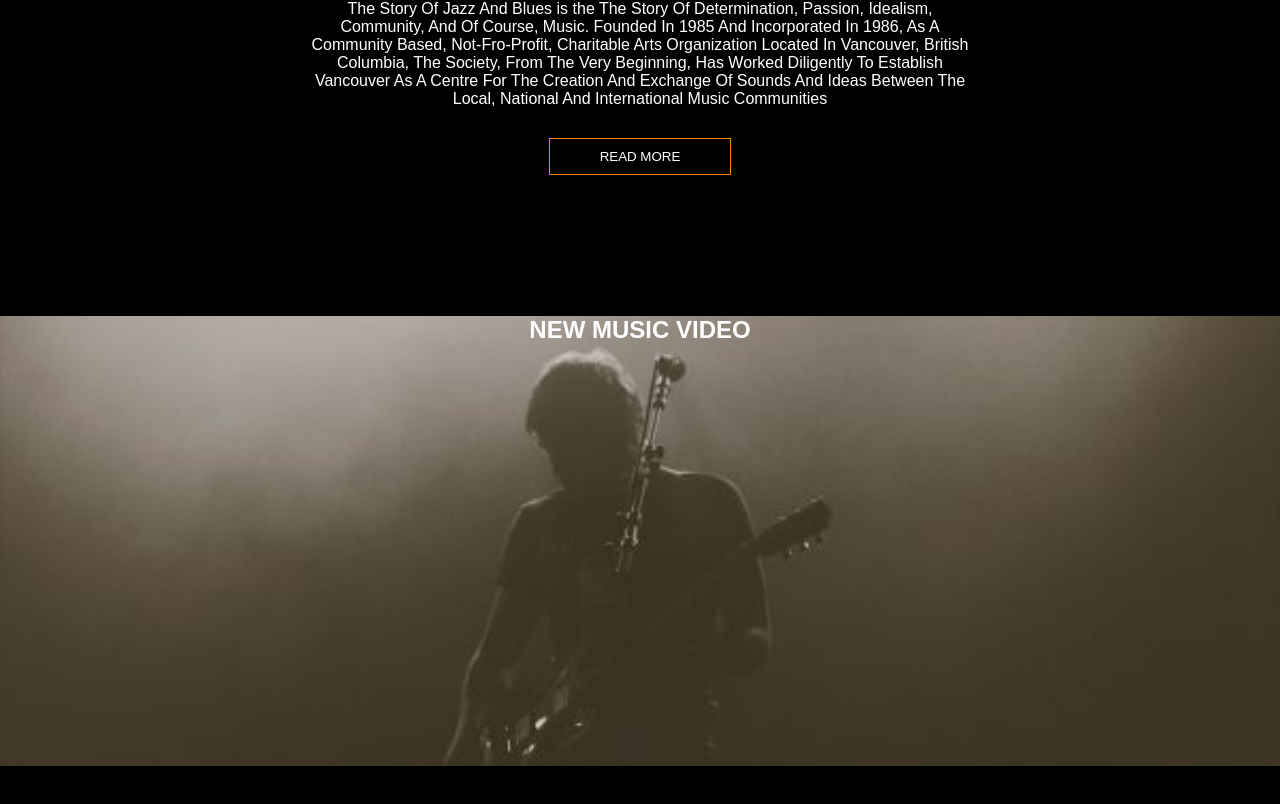
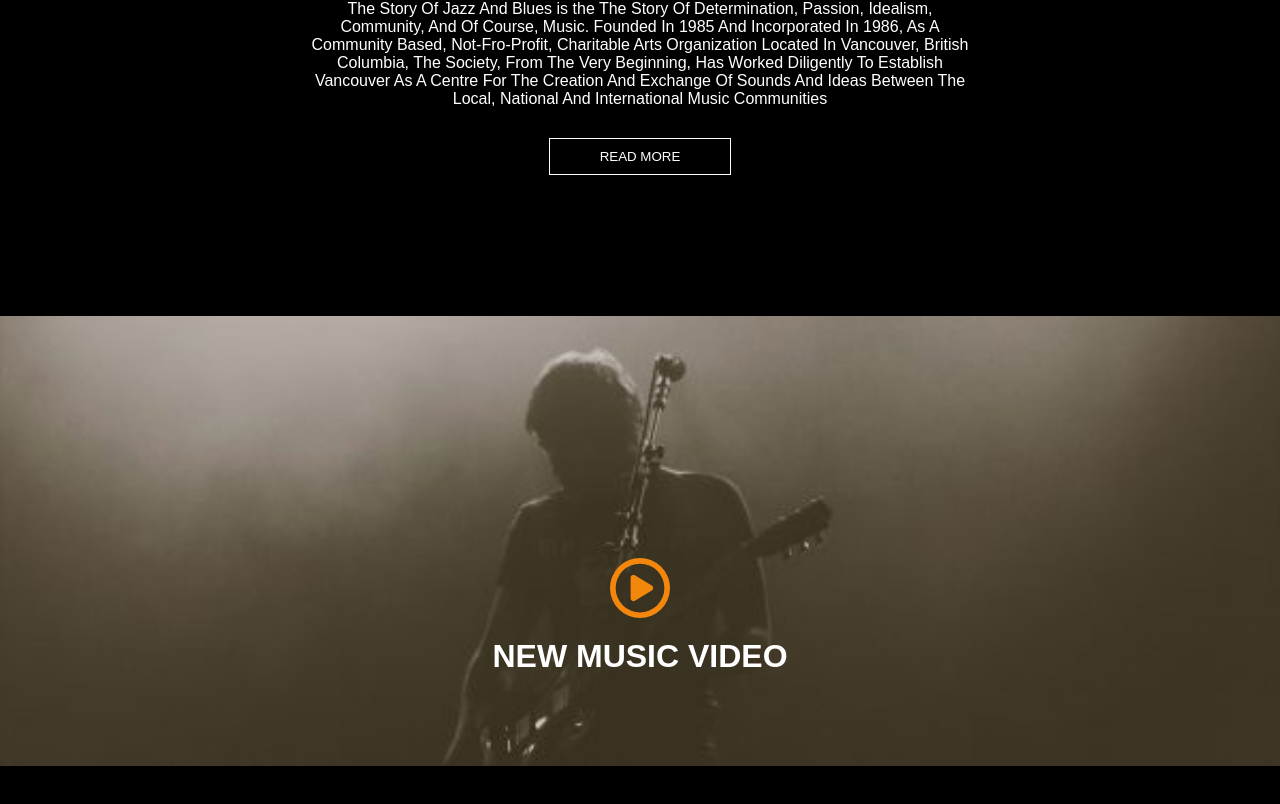
Before and after one commit to RiccardoGarbo/proj-html-vuejs, a Vue app: page / in a window 1280 px wide. Shown: the part 184-988 px from the top of the page. Built offline with nearby package versions, Linux system fonts and the light colour scheme.

Commit message:
imported font awesome icon properly and fixed my section

```diff
--- a/package.json
+++ b/package.json
@@ -11,6 +11,7 @@
   "dependencies": {
     "@fontsource-variable/oswald": "^5.0.18",
     "@fortawesome/fontawesome-svg-core": "^6.5.1",
+    "@fortawesome/free-regular-svg-icons": "^6.5.1",
     "@fortawesome/vue-fontawesome": "^3.0.6",
     "scss": "^0.2.4",
     "vue": "^3.4.15"
--- a/src/components/SectionVideo.vue
+++ b/src/components/SectionVideo.vue
@@ -16,7 +16,7 @@ export default {
         <button>READ MORE</button>
     </section>
     <section id="video">
-        <!-- <font-awesome-icon :icon="['far', 'circle-play']" /> -->
+        <font-awesome-icon :icon="'far fa-circle-play'" />
         <h2>NEW MUSIC VIDEO</h2>
     </section>
 </template>
@@ -49,9 +49,13 @@ export default {
  button{
     padding: 10px 50px;
     background-color: transparent;
-    border: 1px solid #f2870c;
+    border: 1px solid #ffffff;
     color: #ffffff;
     margin-top: 30px;
+ }
+
+ button:hover{
+    background-color: #f2870c;
  }
 
  #video{
@@ -59,5 +63,21 @@ export default {
     background-image: url(../assets/img/Video-600x211.jpg);
     background-repeat: no-repeat;
     background-size: contain;
- }
+    display: flex;
+    justify-content: center;
+    align-items: center;
+    flex-direction: column;
+    gap: 20px;
+
+    h2{
+        font-size: 32px;
+    }
+}
+
+.fa-circle-play{
+    font-size: 60px;
+    color: #f2870c;
+}
+
+
 </style>
```
Also changed, not shown: 1 other file (tests, documents, lock files or other folders).
